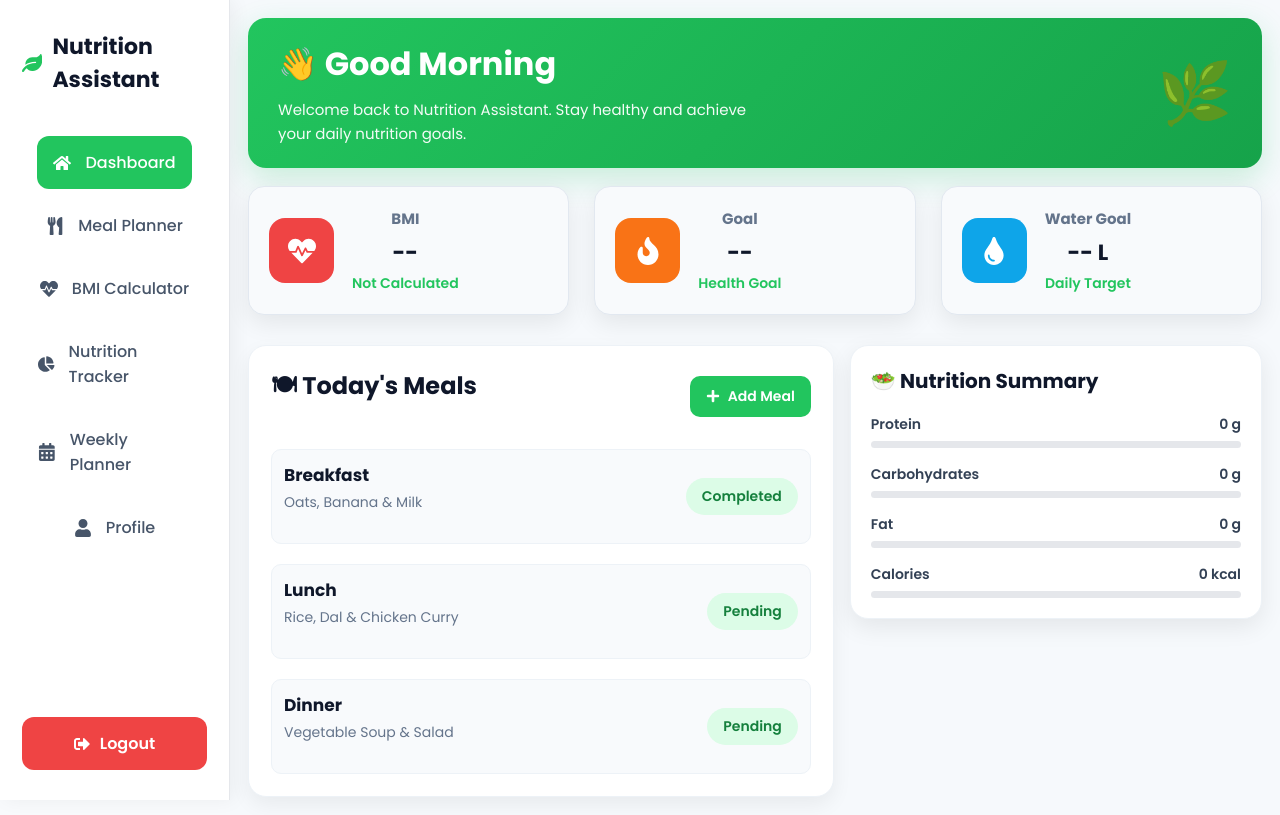
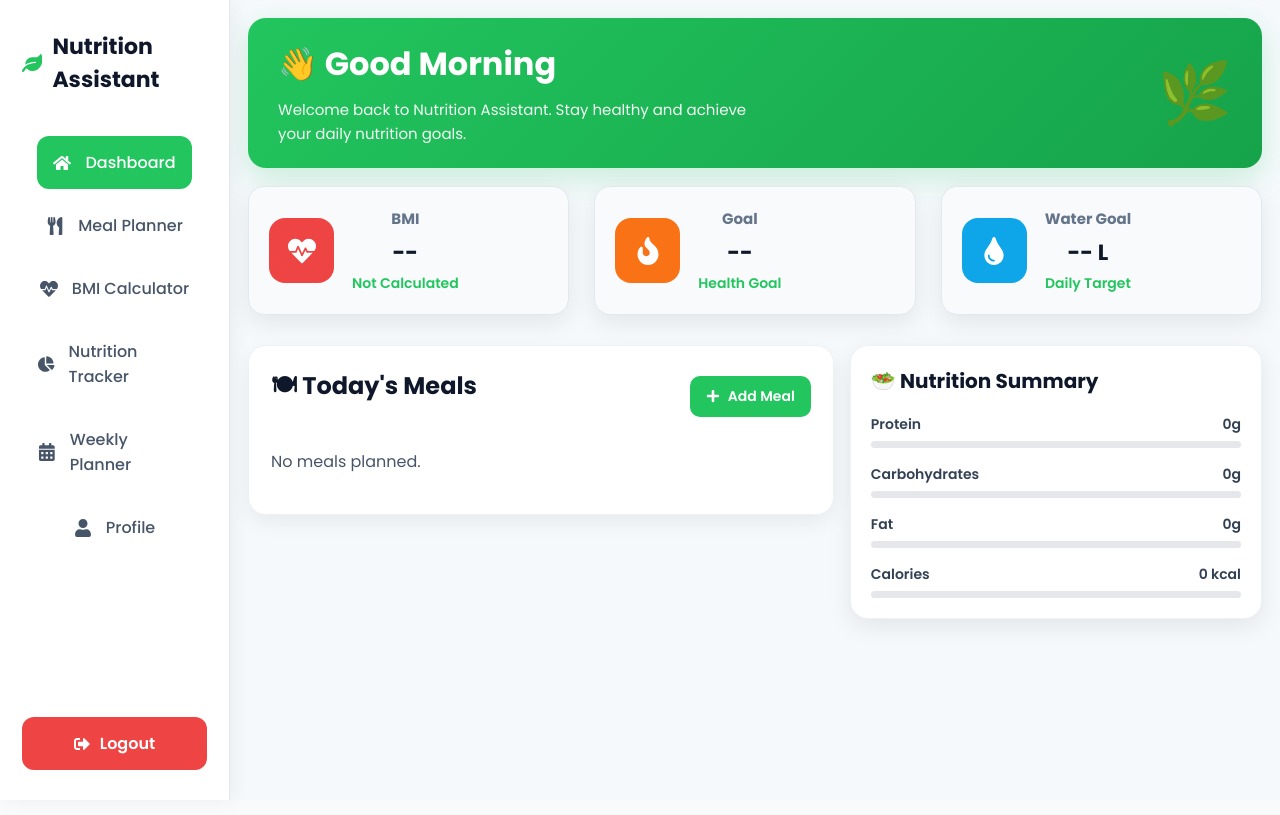
Before and after one commit to Neha-vundavilli2710/my-mern-project, a React (Vite) app in the folder client/: page /dashboard in a window 1280 px wide. Built offline with nearby package versions, Linux system fonts and the light colour scheme.

Commit message:
feat: Refactor Dashboard and related components to integrate meal data and nutrition summary; update MealCard to display meals dynamically and enhance WelcomeCard with personalized greeting

```diff
--- a/client/src/components/Dashboard/MealCard.jsx
+++ b/client/src/components/Dashboard/MealCard.jsx
@@ -1,58 +1,83 @@
 import "./MealCard.css";
+
 import { FaPlus } from "react-icons/fa";
 
-function MealCard() {
+function MealCard({ meals }) {
+
   return (
+
     <div className="meal-card">
 
       <div className="meal-header">
+
         <h2>🍽 Today's Meals</h2>
 
         <button className="add-meal-btn">
+
           <FaPlus />
+
           Add Meal
+
         </button>
+
       </div>
 
       <div className="meal-list">
 
-        <div className="meal-item">
-          <div>
-            <h3>Breakfast</h3>
-            <p>Oats, Banana & Milk</p>
-          </div>
+        {
 
-          <span className="meal-status completed">
-            Completed
-          </span>
-        </div>
+          meals.length === 0
 
-        <div className="meal-item">
-          <div>
-            <h3>Lunch</h3>
-            <p>Rice, Dal & Chicken Curry</p>
-          </div>
+          ?
 
-          <span className="meal-status pending">
-            Pending
-          </span>
-        </div>
+          <p>
 
-        <div className="meal-item">
-          <div>
-            <h3>Dinner</h3>
-            <p>Vegetable Soup & Salad</p>
-          </div>
+            No meals planned.
 
-          <span className="meal-status pending">
-            Pending
-          </span>
-        </div>
+          </p>
+
+          :
+
+          meals.map((meal)=>(
+
+            <div
+
+              className="meal-item"
+
+              key={meal.id}
+
+            >
+
+              <div>
+
+                <h3>{meal.type}</h3>
+
+                <p>{meal.food}</p>
+
+              </div>
+
+              <span
+
+                className={`meal-status ${meal.status.toLowerCase()}`}
+
+              >
+
+                {meal.status}
+
+              </span>
+
+            </div>
+
+          ))
+
+        }
 
       </div>
 
     </div>
+
   );
+
 }
 
 export default MealCard;
--- a/client/src/components/Dashboard/NutritionSummary.jsx
+++ b/client/src/components/Dashboard/NutritionSummary.jsx
@@ -1,108 +1,64 @@
-import { useEffect, useState } from "react";
-
 import "./NutritionSummary.css";
 
-function NutritionSummary() {
+function NutritionSummary({
 
-  const [nutrition, setNutrition] = useState({
+  nutrition,
 
-    protein: 0,
+}) {
 
-    carbs: 0,
-
-    fat: 0,
-
-    calories: 0,
-
-  });
-
-  useEffect(() => {
-
-    const savedMeals = JSON.parse(
-
-      localStorage.getItem("meals")
-
-    ) || [];
-
-    let calories = 0;
-
-    let protein = 0;
-
-    let carbs = 0;
-
-    let fat = 0;
-
-    savedMeals.forEach((meal) => {
-
-      calories += Number(meal.calories);
-
-      protein += Number(meal.protein);
-
-      carbs += Number(meal.carbs);
-
-      fat += Number(meal.fat);
-
-    });
-
-    setNutrition({
-
-      calories,
-
-      protein,
-
-      carbs,
-
-      fat,
-
-    });
-
-  }, []);
-
-  const nutrients = [
+  const nutrients=[
 
     {
 
-      name: "Protein",
+      name:"Protein",
 
-      value: nutrition.protein,
+      value:nutrition.protein,
 
-      goal: 100,
+      goal:100,
+
+      unit:"g",
 
     },
 
     {
 
-      name: "Carbohydrates",
+      name:"Carbohydrates",
 
-      value: nutrition.carbs,
+      value:nutrition.carbs,
 
-      goal: 250,
+      goal:250,
+
+      unit:"g",
 
     },
 
     {
 
-      name: "Fat",
+      name:"Fat",
 
-      value: nutrition.fat,
+      value:nutrition.fat,
 
-      goal: 70,
+      goal:70,
+
+      unit:"g",
 
     },
 
     {
 
-      name: "Calories",
+      name:"Calories",
 
-      value: nutrition.calories,
+      value:nutrition.calories,
 
-      goal: 2200,
+      goal:2200,
 
-    },
+      unit:" kcal",
+
+    }
 
   ];
 
-  return (
+  return(
 
     <div className="nutrition-card">
 
@@ -114,13 +70,13 @@ function NutritionSummary() {
 
       {
 
-        nutrients.map((item, index) => {
+        nutrients.map((item,index)=>{
 
-          const percentage = Math.min(
+          const percentage=Math.min(
 
             Math.round(
 
-              (item.value / item.goal) * 100
+              item.value/item.goal*100
 
             ),
 
@@ -128,7 +84,7 @@ function NutritionSummary() {
 
           );
 
-          return (
+          return(
 
             <div
 
@@ -150,15 +106,7 @@ function NutritionSummary() {
 
                   {item.value}
 
-                  {
-
-                    item.name === "Calories"
-
-                      ? " kcal"
-
-                      : " g"
-
-                  }
+                  {item.unit}
 
                 </span>
 
@@ -172,7 +120,7 @@ function NutritionSummary() {
 
                   style={{
 
-                    width: `${percentage}%`,
+                    width:`${percentage}%`
 
                   }}
 
--- a/client/src/components/Dashboard/WelcomeCard.jsx
+++ b/client/src/components/Dashboard/WelcomeCard.jsx
@@ -1,26 +1,57 @@
 import "./WelcomeCard.css";
 
-function WelcomeCard() {
+function WelcomeCard({ profile }) {
+
+  const hour = new Date().getHours();
+
+  let greeting = "Good Evening";
+
+  if (hour < 12) {
+
+    greeting = "Good Morning";
+
+  }
+
+  else if (hour < 17) {
+
+    greeting = "Good Afternoon";
+
+  }
+
   return (
+
     <div className="welcome-card">
 
       <div>
 
-        <h2>👋 Good Morning</h2>
+        <h2>
+
+          👋 {greeting}
+
+          {profile?.name ? `, ${profile.name}` : ""}
+
+        </h2>
 
         <p>
+
           Welcome back to Nutrition Assistant.
+
           Stay healthy and achieve your daily nutrition goals.
+
         </p>
 
       </div>
 
       <div className="welcome-icon">
+
         🌿
+
       </div>
 
     </div>
+
   );
+
 }
 
 export default WelcomeCard;
--- a/client/src/pages/Dashboard/Dashboard.jsx
+++ b/client/src/pages/Dashboard/Dashboard.jsx
@@ -13,26 +13,53 @@ function Dashboard() {
 
   const [profile, setProfile] = useState({});
   const [bmiResult, setBmiResult] = useState(null);
+  const [meals, setMeals] = useState([]);
 
   useEffect(() => {
 
     const savedProfile = localStorage.getItem("profile");
 
     if (savedProfile) {
-
       setProfile(JSON.parse(savedProfile));
-
     }
 
     const savedBMI = localStorage.getItem("bmiResult");
 
     if (savedBMI) {
+      setBmiResult(JSON.parse(savedBMI));
+    }
 
-      setBmiResult(JSON.parse(savedBMI));
+    const savedMeals = localStorage.getItem("meals");
+
+    if (savedMeals) {
+      setMeals(JSON.parse(savedMeals));
+    }
+
+  }, []);
+
+  const nutrition = meals.reduce(
+
+    (total, meal) => {
+
+      total.calories += Number(meal.calories) || 0;
+      total.protein += Number(meal.protein) || 0;
+      total.carbs += Number(meal.carbs) || 0;
+      total.fat += Number(meal.fat) || 0;
+
+      return total;
+
+    },
+
+    {
+
+      calories: 0,
+      protein: 0,
+      carbs: 0,
+      fat: 0,
 
     }
 
-  }, []);
+  );
 
   return (
 
@@ -47,16 +74,15 @@ function Dashboard() {
         <StatsCards
 
           profile={profile}
-
           bmiResult={bmiResult}
 
         />
 
         <div className="dashboard-bottom">
 
-          <MealCard />
+          <MealCard meals={meals} />
 
-          <NutritionSummary />
+          <NutritionSummary nutrition={nutrition} />
 
         </div>
 
```
